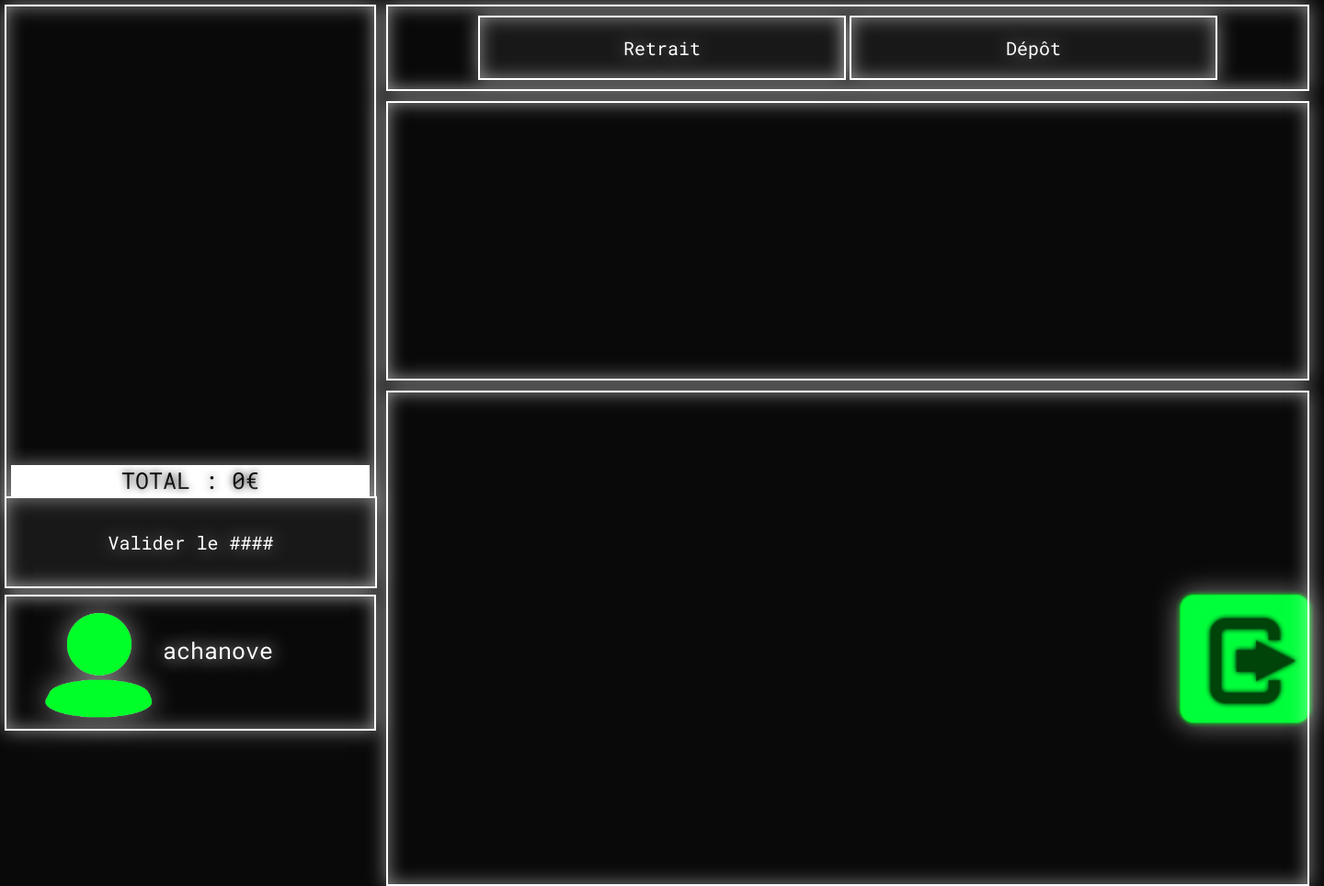
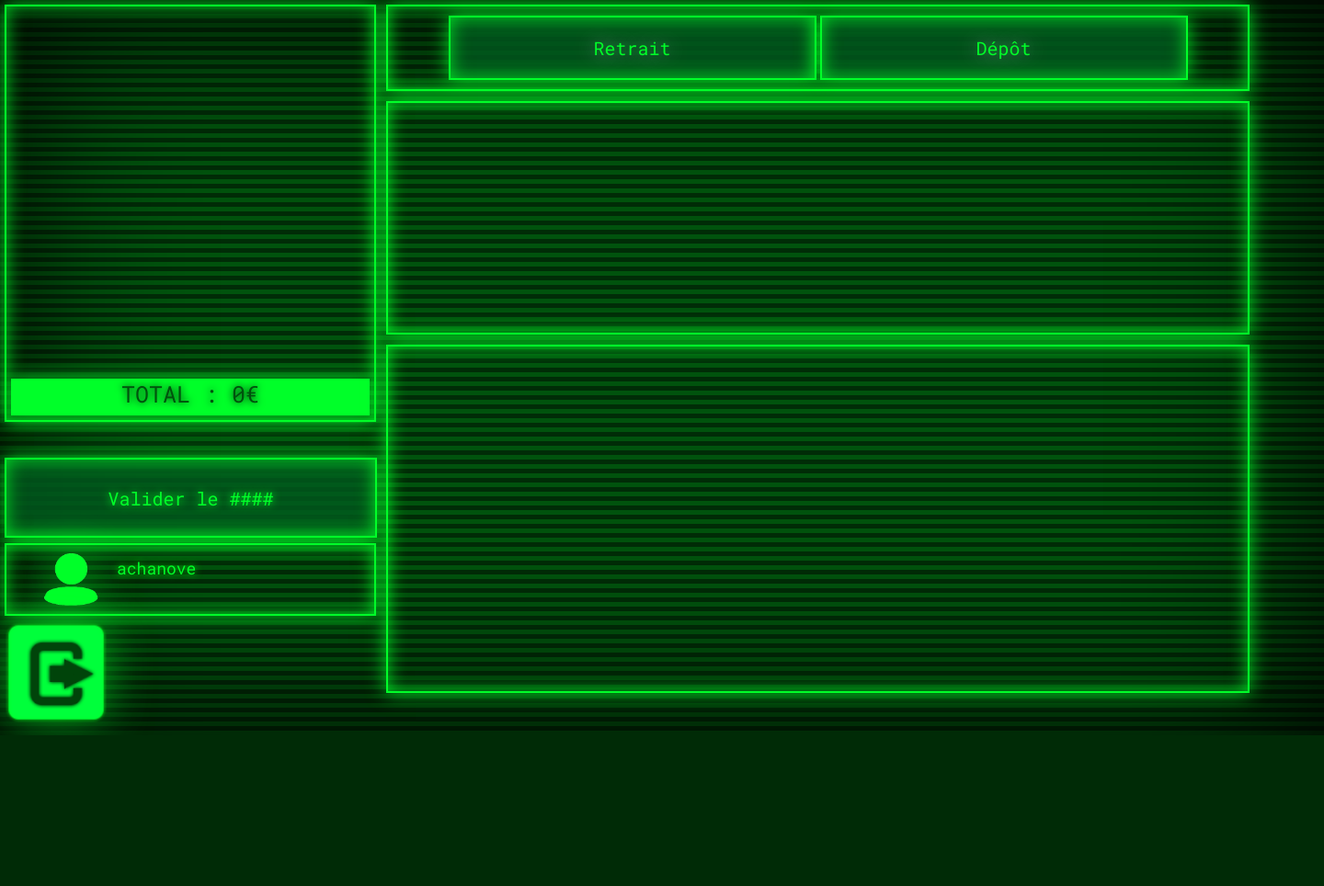
Before and after one commit to adrienchanove/abondance, a PHP site: page /?p=compilated in a window 1440 px wide. Shown: the whole page at 92% size. After the commit the page ends 800 px from the top, so only its background shows below. Run offline with PHP 8.4, Linux system fonts and the light colour scheme; the visitor is signed in with stand-in values (Sample User, id 1); data comes from the database, SQL or seed files in the repository.

Commit message:
V0.5.11b

```diff
--- a/CSS/main.css
+++ b/CSS/main.css
@@ -2,14 +2,22 @@
 /*=========================================== GENERA*/
 @import url('https://fonts.googleapis.com/css2?family=Roboto+Mono&display=swap');
 
+html
+{
+	width: 100%;
+	height: 100%;
+	box-shadow: inset 0 0 200px rgba(0,0,0,1);
+}
+
 body
 {
-	background-color: #090909;
+	background: repeating-linear-gradient(#002C07, #002C07 5px, #00530D 5px, #00530D 10px);
+
 }
 
 img
 {
-	-webkit-filter: drop-shadow(0px 0px 15px rgba(255, 255, 255, 0.5));
+	-webkit-filter: drop-shadow(0px 0px 25px rgba(0,255,41, 0.6));
 }
 
 /*=========================================== SIDE INFO*/
@@ -20,27 +28,26 @@ img
 	top: 5px;
 
 	width: 400px;
-	height: 68vh;
+	height: 450px;
 
-	box-shadow: 0 0 20px rgba(255,255,255,0.5), inset 0 0 20px rgba(255,255,255,0.5);
-	border-color: #FFFFFF;
-	color: #FFFFFF;
-	border: solid 2px #FFFFFF;
+	box-shadow: 0 0 20px rgba(0,255,41,0.8), inset 0 0 20px rgba(0,255,41,0.8);
+	text-shadow: 0 0 20px rgba(0,255,41,1);
+	color: #00FF29;
+	border: solid 2px #00FF29;
 }
 
 #userInfoFrame
 {
 	position: absolute;
 	left: 5px;
-	bottom:5px;
+	bottom:130px;
 
 	width: 400px;
-	height: 18vh;
+	height: 75px;
 
-	box-shadow: 0 0 20px rgba(255,255,255,0.5), inset 0 0 20px rgba(255,255,255,0.5);
-	border-color: #FFFFFF;
-	color: #FFFFFF;
-	border: solid 2px #FFFFFF;
+	box-shadow: 0 0 20px rgba(0,255,41,0.8), inset 0 0 20px rgba(0,255,41,0.8);
+	color: #00FF29;
+	border: solid 2px #00FF29;
 }
 
 #userInfoIco
@@ -49,9 +56,9 @@ img
 	left: 50%;
 	top: 50%;
 	margin-left: -160px;
-	margin-top: -60px;
+	margin-top: -32px;
 
-	width: 120px;
+	width: 60px;
 }
 
 #userInfoText
@@ -60,12 +67,12 @@ img
 	left: 50%;
 	top: 50%;
 
-	margin-top: -30px;
-	margin-left: -30px;
+	margin-top: -25px;
+	margin-left: -80px;
 
 	font-family: 'roboto mono';
-	font-size: 25px;
-	text-shadow: 0 0 20px rgba(255,255,255,1);
+	font-size: 18px;
+	text-shadow: 0 0 8px rgba(10,255,10,1);
 
 	width: 120px;
 }
@@ -77,14 +84,15 @@ img
 
 	margin: 5px;
 
-	background-color: #FFFFFF;
-	box-shadow: 0 0 20px rgba(255,255,255,0.5);
+	background-color: #00FF29;
+	box-shadow: 0 0 20px rgba(0,255,41,0.8);
 
 	width: 390px;
 	height: 40px;
 
 	text-align: center;
-	color: #090909;
+	color: #00530D;
+
 
 	font-family: 'roboto mono';
 	font-size: 25px;
@@ -98,7 +106,7 @@ img
 
 	font-family: 'roboto mono';
 	font-size: 15px;
-	text-shadow: 0 0 20px rgba(255,255,255,1);
+	text-shadow: 0 0 10px rgba(10,255,10,1);
 }
 
 #buyButton
@@ -106,43 +114,40 @@ img
 	position: absolute;
 
 	width: 405px;
-	height: 100px;
+	height: 87px;
 
-	bottom: 20vh;
+	bottom: 215px;
 	left: 5px;
 
-	background: #181818;
+	background: rgba(0,90,31,0.8);
 
-	box-shadow: 0 0 20px rgba(255,255,255,0.5), inset 0 0 20px rgba(255,255,255,0.5);
-	border-color: #FFFFFF;
-	color: #FFFFFF;
-	border: solid 2px #FFFFFF;
+	box-shadow: 0 0 20px rgba(0,255,41,0.8), inset 0 0 20px rgba(0,255,41,0.8);
+	color: #00FF29;
+	border: solid 2px #00FF29;
 
 	font-family: 'roboto mono';
 	font-size: 20px;
-	text-shadow: 0 0 20px rgba(255,255,255,0.5);
+	text-shadow: 0 0 10px rgba(0,255,40,1);
 
 	transition-duration: 0.4s;
 }
 
 #buyButton:hover
 {
-	background: #666666;
+	background: rgba(0,190,41,0.8);
 }
 
 #buyButton:active
 {
-	background: #FFFFFF;
-	text-shadow: 0 0 20px rgba(25,25,25,1);
-	color: #090909;
+	background: rgba(0,90,31,0.8);
 }
 
 /*=========================================== OTHER*/
 #buttonExit
 {
 	position: absolute;
-	bottom: 5px;
-	right: 5px;
+	bottom: 10px;
+	left: 0px;
 
 	background: rgba(0,0,0,0);
 	border: solid 0px;
@@ -152,13 +157,12 @@ img
 
 #buttonExit:hover
 {
-	transform: translate(-10px,-10px);
 	opacity: 0.5;
 }
 
 #buttonExitIco
 {
-	width: 150px;
+	width: 110px;
 }
 
 /*=========================================== DEPOSIT/WITHRAW*/
@@ -169,10 +173,10 @@ img
 	top: 5px;
 
 	height: 90px;
-	width: 1000px;
+	width: 935px;
 
-	box-shadow: 0 0 20px rgba(255,255,255,0.5), inset 0 0 20px rgba(255,255,255,0.5);
-	border: solid 2px #FFFFFF;
+	box-shadow: 0 0 20px rgba(0,255,41,0.8), inset 0 0 20px rgba(0,255,41,0.8);
+	border: solid 2px #00FF29;
 
 	text-align: center;
 }
@@ -184,15 +188,15 @@ img
 	width: 400px;
 	height: 70px;
 
-	box-shadow: 0 0 20px rgba(255,255,255,0.5), inset 0 0 20px rgba(255,255,255,0.5);
-	border: solid 2px #FFFFFF;
+	box-shadow: 0 0 20px rgba(0,255,41,0.8), inset 0 0 20px rgba(0,255,41,0.8);
+	border: solid 2px #00FF29;
 
 	font-family: 'roboto mono';
 	font-size: 20px;
 	text-shadow: 0 0 20px rgba(255,255,255,0.5);
 
-	color: #FFFFFF;
-	background: #181818;
+	color: #00FF29;
+	background: rgba(0,90,31,0.8);
 
 	transition-duration: 0.4s;
 }
@@ -218,12 +220,12 @@ img
 	left: 420px;
 	top: 110px;
 
-	height: 300px;
-	width: 1000px;
+	height: 250px;
+	width: 935px;
 	max-height: 300px;
 
-	box-shadow: 0 0 20px rgba(255,255,255,0.5), inset 0 0 20px rgba(255,255,255,0.5);
-	border: solid 2px #FFFFFF;
+	box-shadow: 0 0 20px rgba(0,255,41,0.8), inset 0 0 20px rgba(0,255,41,0.8);
+	border: solid 2px #00FF29;
 
 	text-align: center;
 
@@ -268,13 +268,13 @@ img
 {
 	position: absolute;
 	left: 420px;
-	top: 425px;
+	top: 375px;
 
-	height: 535px;
-	width: 1000px;
+	height: 375px;
+	width: 935px;
 
-	box-shadow: 0 0 20px rgba(255,255,255,0.5), inset 0 0 20px rgba(255,255,255,0.5);
-	border: solid 2px #FFFFFF;
+	box-shadow: 0 0 20px rgba(0,255,41,0.8), inset 0 0 20px rgba(0,255,41,0.8);
+	border: solid 2px #00FF29;
 
 	text-align: left;
 
@@ -381,24 +379,25 @@ img
 
 ::-webkit-scrollbar
 {
-	margin: 5px;
-	width: 25px;
+	width: 35px;
+	border: solid 1px #00FF29;
+	box-shadow: 0 0 25px rgba(0,190,41,0.8);
 }
 
 ::-webkit-scrollbar-track
 {
-	border: solid 2px #FFFFFF;
-	box-shadow: 0 0 15px rgba(255,255,255,0.5), inset 0 0 15px rgba(255,255,255,0.5);
+	border: solid 2px #00FF29;
+	box-shadow: 0 0 15px rgba(0,190,41,0.8), inset 0 0 25px rgba(0,190,41,0.8);
 }
 
 ::-webkit-scrollbar-thumb
 {
-	background: #FFFFFF;
-	box-shadow: 0 0 15px rgba(255,255,255,0.5);
+	background: #00FF29;
+	box-shadow: 0 0 15px rgba(0,255,41,0.8), inset 0 0 25px rgba(0,190,41,0.8);
 }
 
 ::-webkit-scrollbar-thumb:hover
 {
-	background: rgba(205,205,205,1);
-	box-shadow: 0 0 15px rgba(255,255,255,0.5);
+	background: rgba(0,255,41,0.7);
+	box-shadow: 0 0 15px rgba(0,255,41,0.8), inset 0 0 25px rgba(0,190,41,0.8);
 }
```
Also changed, not shown: other parts of CSS/main.css (+31 -37 lines).
